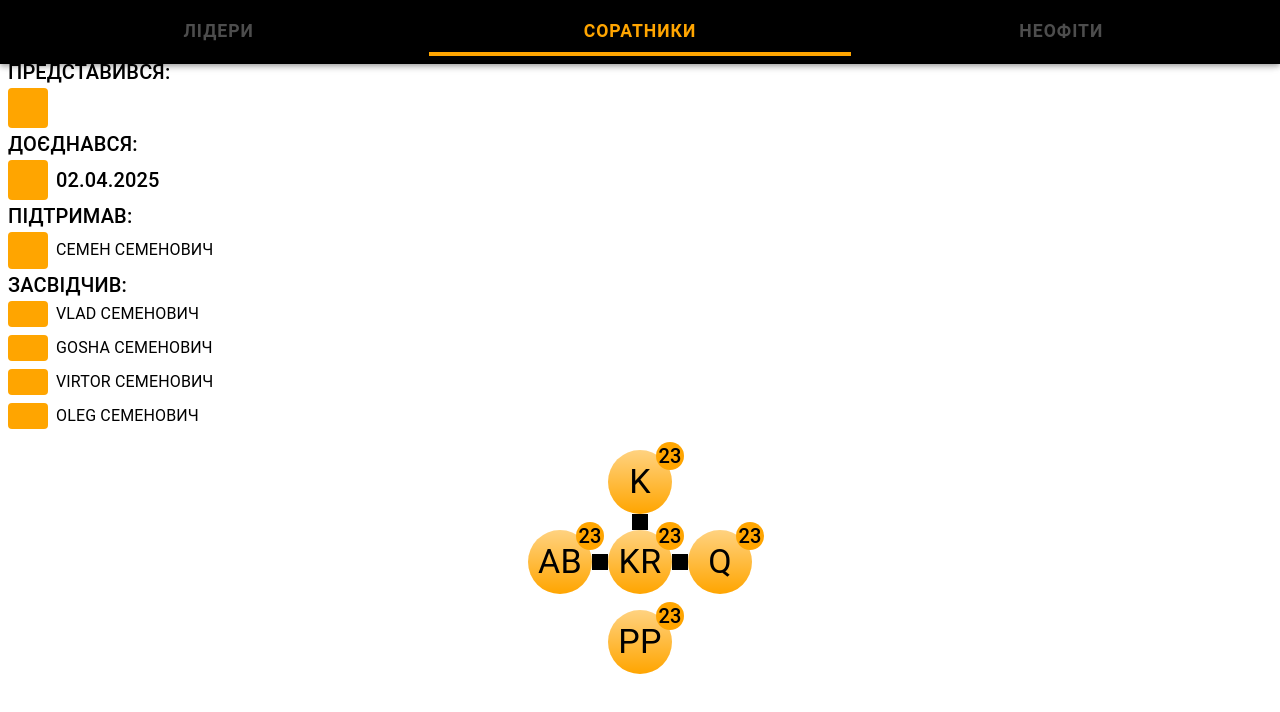
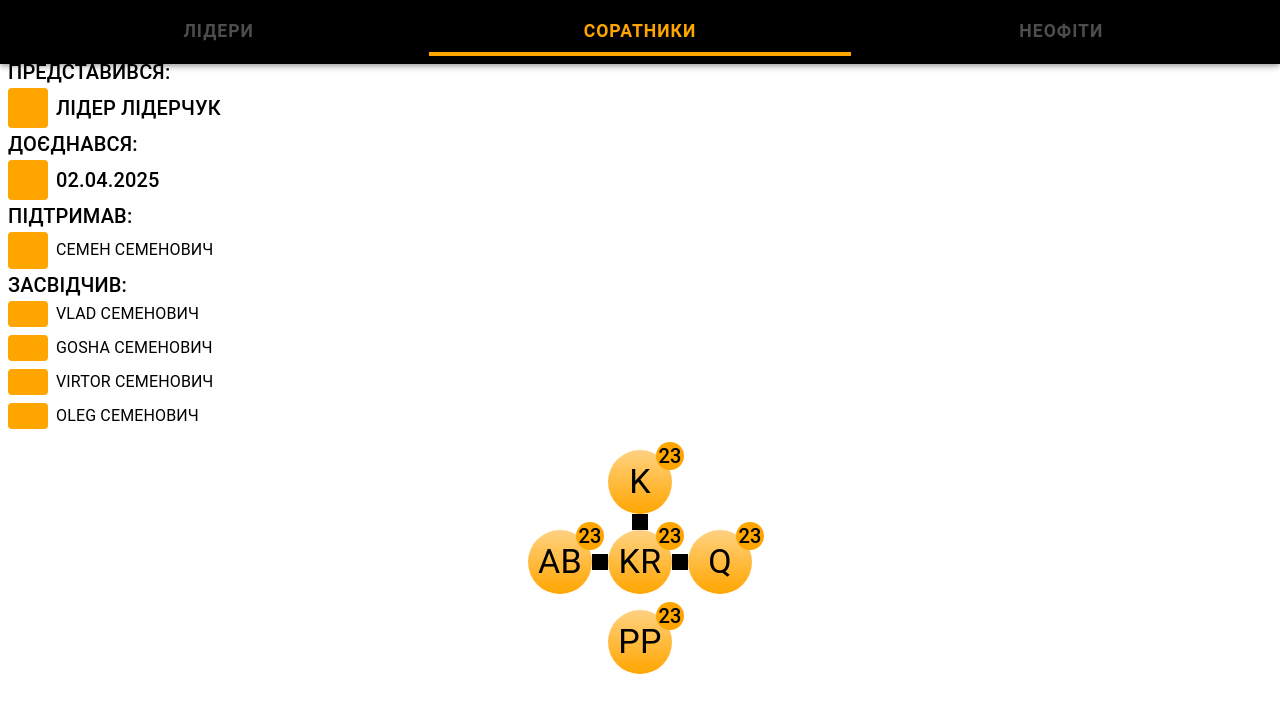
Before and after one commit to livotron/sproba-1, a React (Create React App) app: page /associates in a window 1280 px wide. Shown: the top 712 px of the page. Built offline with nearby package versions, Linux system fonts and the light colour scheme; some icons are missing.

Commit message:
added default Leader associate

```diff
--- a/src/App.tsx
+++ b/src/App.tsx
@@ -1,6 +1,6 @@
 import { AppBar, Toolbar, Tabs, Tab } from "@mui/material";
 import { ThemeProvider, createTheme } from "@mui/material/styles";
-import React from "react";
+import React, { useEffect } from "react";
 import {
   BrowserRouter,
   Routes,
@@ -11,9 +11,10 @@ import {
 import AssociatesPage from "./features/associates/associatesPage";
 import LeadersPage from "./features/leaders/leadersPage";
 import { Provider } from "react-redux";
-import store from "./store";
+import store, { useAppDispatch } from "./store";
 import { getContrastYIQ } from "./utils/colors";
 import NewcomersPage from "./features/newcomers/NewcomersPage";
+import { fetchLeaders } from "./features/leaders/leadersSlice";
 
 export const userColor = "#FFA500";
 
@@ -35,6 +36,11 @@ function MainContent() {
   const navigate = useNavigate();
   const [tab, setTab] = React.useState(0);
   const [tabModified, setTabModified] = React.useState(false);
+  const dispatch = useAppDispatch();
+
+    useEffect(() => {
+    dispatch(fetchLeaders());
+  }, [dispatch]);
 
   const handleTabChange = (_: any, newValue: number) => {
     setTabModified(true);
@@ -44,7 +50,6 @@ function MainContent() {
 
   let initialTab = 0;
  const shortLocation = location.pathname.match("^/[^/]+");
-    console.log("shortLocation", shortLocation);
     const tabIndex = tabRoutes.indexOf(
       (shortLocation && shortLocation[0]) || "/"
     );
@@ -54,7 +59,6 @@ function MainContent() {
 
   React.useEffect(() => {
     const shortLocation = location.pathname.match("^/[^/]+");
-    console.log("shortLocation", shortLocation);
     const tabIndex = tabRoutes.indexOf(
       (shortLocation && shortLocation[0]) || "/"
     );
--- a/src/features/associates/LetterBubble.tsx
+++ b/src/features/associates/LetterBubble.tsx
@@ -6,7 +6,6 @@ import { Typography } from "@mui/material";
 interface LetterBubbleProps {
   text: string;
 }
-// console.log("darkenColor", darkenColor(mainTheme.palette.secondary.main, 10))
 const LetterBubble: React.FC<LetterBubbleProps> = ({ text }) => (
   <span
     style={{
--- a/src/features/associates/associatesPage.tsx
+++ b/src/features/associates/associatesPage.tsx
@@ -11,11 +11,13 @@ import KeyboardDoubleArrowRightIcon from "@mui/icons-material/KeyboardDoubleArro
 import KeyboardDoubleArrowDownIcon from "@mui/icons-material/KeyboardDoubleArrowDown";
 import KeyboardDoubleArrowLeftIcon from "@mui/icons-material/KeyboardDoubleArrowLeft";
 import { mainTheme } from "../../App";
+import { useSelector } from "react-redux";
+import { RootState } from "../../rootReducer";
 
 const AssociatesPage = () => {
-  const params = useParams<{ associate?: string }>();
   const location = useLocation();
   const [associate, setAssociate] = React.useState("");
+  const { leaders } = useSelector((state: RootState) => state.leaders)
 
   // Set associate according to location.pathname
   useEffect(() => {
@@ -23,10 +25,10 @@ const AssociatesPage = () => {
     if (match && match[1]) {
       const decodedURI =decodeURIComponent(match[1]);
       setAssociate(decodedURI.replaceAll("_", " "));
-    } else {
-      setAssociate("");
+    } else if (leaders.length){
+      setAssociate(leaders[0].name);
     }
-  }, [location.pathname]);
+  }, [location.pathname, leaders]);
 
   const getSearchedUser = (name: string | null) => {
     setAssociate(name || "");
--- a/src/features/associates/searchBar.tsx
+++ b/src/features/associates/searchBar.tsx
@@ -106,7 +106,6 @@ const SearchBar: React.FC<SearchBarProps> = ({
         if (newValue) {
           getSearchedUser(newValue);
           setSearchActive(false);
-          console.log("Navigating to associate:", navigate);
           navigate(`/associates/${newValue.replaceAll(" ", "_")}`);
         }
       }}
--- a/src/features/leaders/leadersPage.tsx
+++ b/src/features/leaders/leadersPage.tsx
@@ -30,10 +30,6 @@ const LeadersPage = () => {
   const { leaders, loading, supportersLoading, error, supportersList } =
     useSelector((state: RootState) => state.leaders);
 
-  useEffect(() => {
-    dispatch(fetchLeaders());
-  }, [dispatch]);
-
   const handleFetchButtonClick = (name: string) => {
     dispatch(fetchSupportersByLeader(name));
   };
@@ -53,7 +49,6 @@ const LeadersPage = () => {
       } else return leader;
     };
     const newLeaders = leaders.map((leader) => addSupporters(leader));
-    console.log("newLeaders", newLeaders);
     return newLeaders;
   }, [leaders, supportersList]);
 
```
